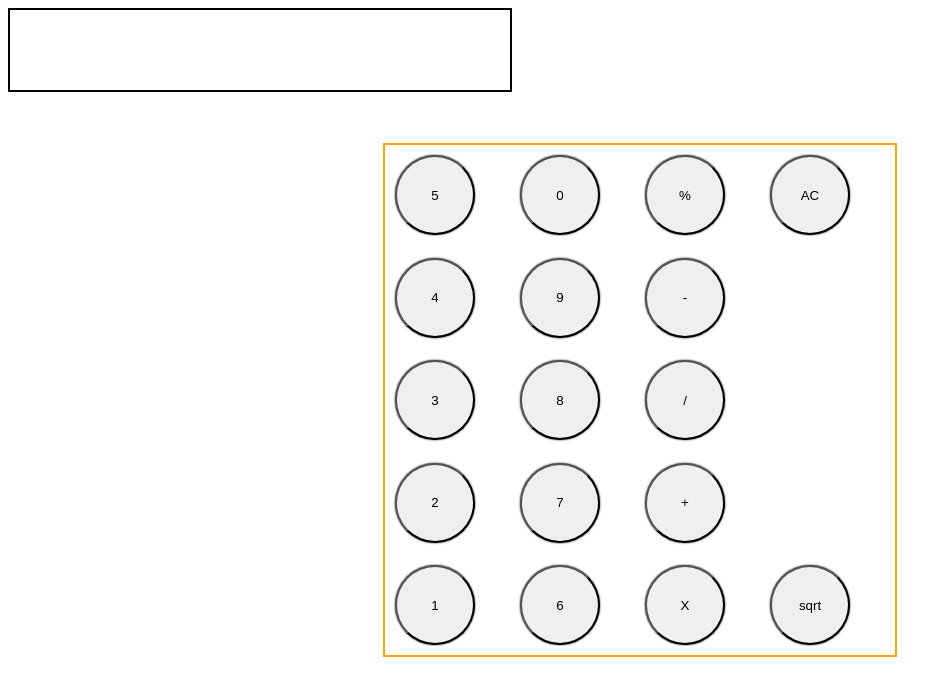
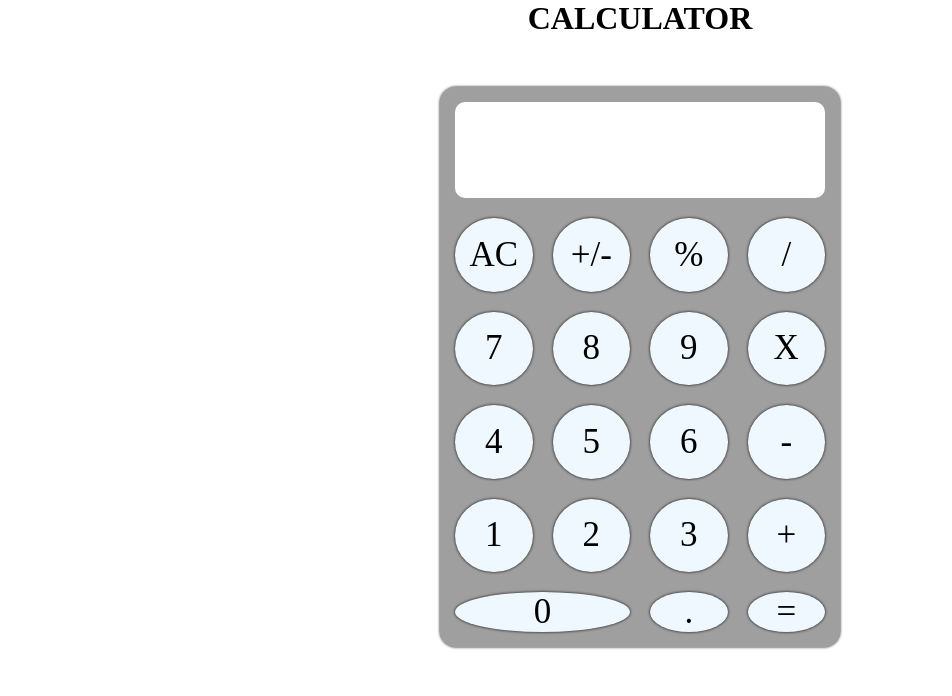
Before and after one commit to Raysi2002/WebDev-Projects, a plain HTML site: page Working Calculator/index.html in a window 1280 px wide. Shown: the whole page, without its empty margins (0-952 px from the left). Drawn offline with Linux system fonts and the light colour scheme.

Commit message:
JS Projects

```diff
--- a/Working Calculator/app.js
+++ b/Working Calculator/app.js
@@ -1,3 +1,9 @@
+const one = document.getElementById("one");
+const inout = document.getElementById("inout");
+one.addEventListener("click", (e)=>{
+    console.log("one clicked")
+})
+
 function add(x, y){
     return x + y;
 }
--- a/Working Calculator/index.html
+++ b/Working Calculator/index.html
@@ -1,36 +1,39 @@
 <!DOCTYPE html>
 <html lang="en">
-  <head>
-    <meta charset="UTF-8" />
-    <meta name="viewport" content="width=device-width, initial-scale=1.0" />
-    <title>Working Calculator</title>
-    <link rel="stylesheet" href="style.css" />
-  </head>
-  <body>
-    <div class="result">
-
-    </div>
-    <div id="container">
-      <button id="one">1</button>
-      <button id="two">2 </button>
-      <button id="three">3</button>
-      <button id="four">4</button>
-      <button id="five">5</button>
-      <button id="six">6</button>
-      <button id="seven">7</button>
-      <button id="eight">8</button>
-      <button id="nine">9</button>
-      <button id="zero">0</button>
-      <button id="mul">X</button>
-      <button id="sum">+</button>
-      <button id="div">/</button>
-      <button id="sub">-</button>
-      <button id="mod"> % </button>
-      <button id="sqrt">sqrt</button>
-      <button id="ac">AC</button>
-    </div>
-
-    <!-- Script Injection -->
-    <script src="app.js"></script>
-  </body>
+<head>
+  <meta charset="UTF-8">
+  <meta name="viewport" content="width=device-width, initial-scale=1.0">
+  <title>calculator</title>
+  <link rel="stylesheet" href="style.css">
+  <script src="app.js" defer></script>
+</head>
+<body>
+  <header>
+    <h1> CALCULATOR </h1>
+  </header>
+  <div id="container">
+    <section id="inout">
+      <input type="number">
+    </section>
+    <div id="ac">AC</div>
+    <div id="change">+/-</div>
+    <div id="modulo">%</div>
+    <div id="division">/</div>
+    <div id="seven">7</div>
+    <div id="eight">8</div>
+    <div id="nine">9</div>
+    <div id="multiply">X</div>
+    <div id="four">4</div>
+    <div id="five">5</div>
+    <div id="six">6</div>
+    <div id="minus">-</div>
+    <div id="one">1</div>
+    <div id="two">2</div>
+    <div id="three">3</div>
+    <div id="add">+</div>
+    <div class="zero" id="zero">0</div>
+    <div id="dot">.</div>
+    <div id="equal"> = </div>
+  </div>
+</body>
 </html>
--- a/Working Calculator/style.css
+++ b/Working Calculator/style.css
@@ -1,32 +1,49 @@
-.result{
-    height: 5rem;
-    width: 500px;
+*{
+    margin: 0;
+    padding: 0;
+}
+
+header h1{
+    text-align: center;
+}
+
+#container{
+    height: 70vh;
+    width: 50vh;
+    background-color: rgba(0, 0, 0, 0.376);
+    border-radius: 1pc;
+    margin: auto;
+    padding: 15px;
+    margin-top: 50px;
+    box-sizing: border-box;
+    box-shadow: 0 0 3px;
+    gap: 20px;
+    display: grid;
+    grid-template-columns: 1fr 1fr 1fr 1fr;
+    grid-template-rows: 1fr 1fr 1fr 1fr 1fr;
+}
+
+#container div{
+    font-size: 35px;
+    box-shadow: 0 0 3px;
+    border-radius: 50%;
     display: flex;
-    /* justify-content: center; */
+    justify-content: center;
     align-items: center;
-    border: 2px solid black;
+    background-color: aliceblue;
 }
-#container{
-    height: 500px;
-    width: 500px;
-    border: 2px solid orange;
-    position: absolute;
-    top: 50%;
-    left: 50%;
-    transform: translate(-50%, -50%);
 
-    display: flex;
-    flex-direction: column-reverse;
-    justify-content: space-between;
-    flex-wrap: wrap;
+#inout{
+    grid-column: span 4;
+}
 
-    padding: 5px;
+#zero{
+    grid-column: span 2;
 }
-#container button{
-    height: 5rem;
-    width: 5rem;
-    margin: 5px;
-    border-radius: 50%;
-    outline: none;
-    box-shadow: 0 0 2px ;
+input{
+    width: 100%;
+    height: 6rem;
+
+    border-radius: 10px;
+    border: 0;
 }
```
